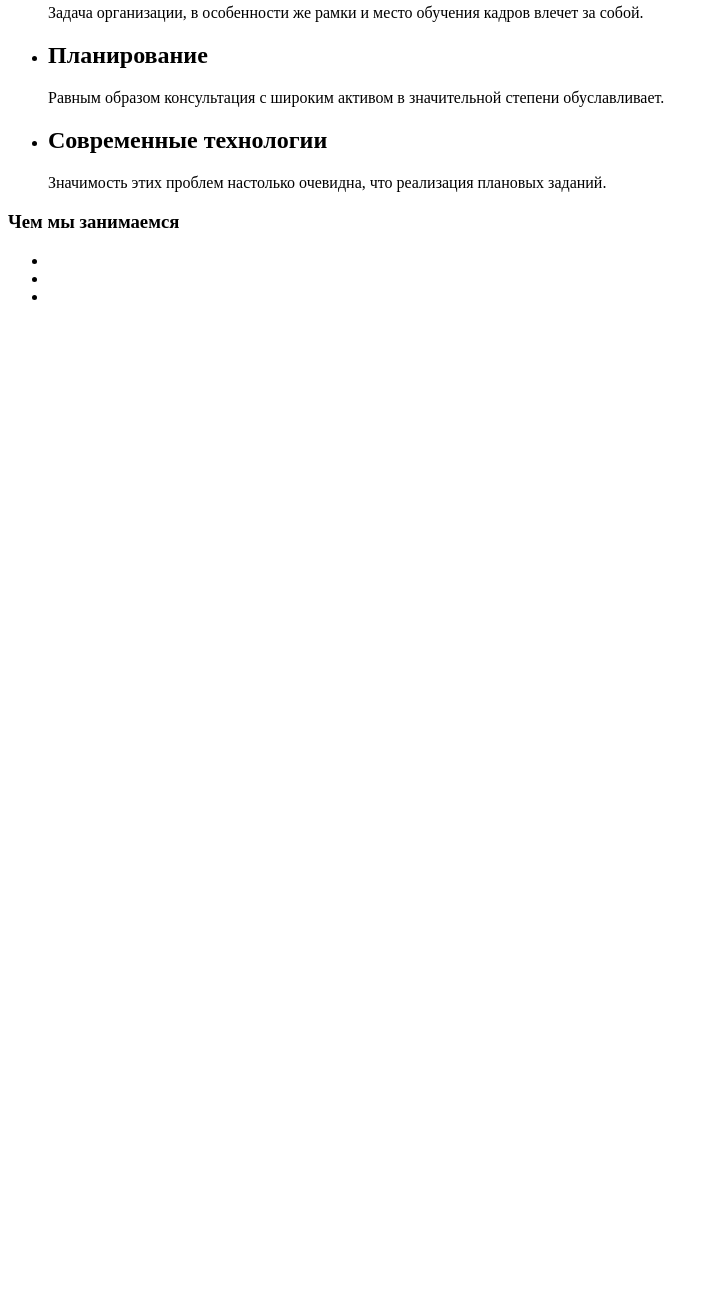
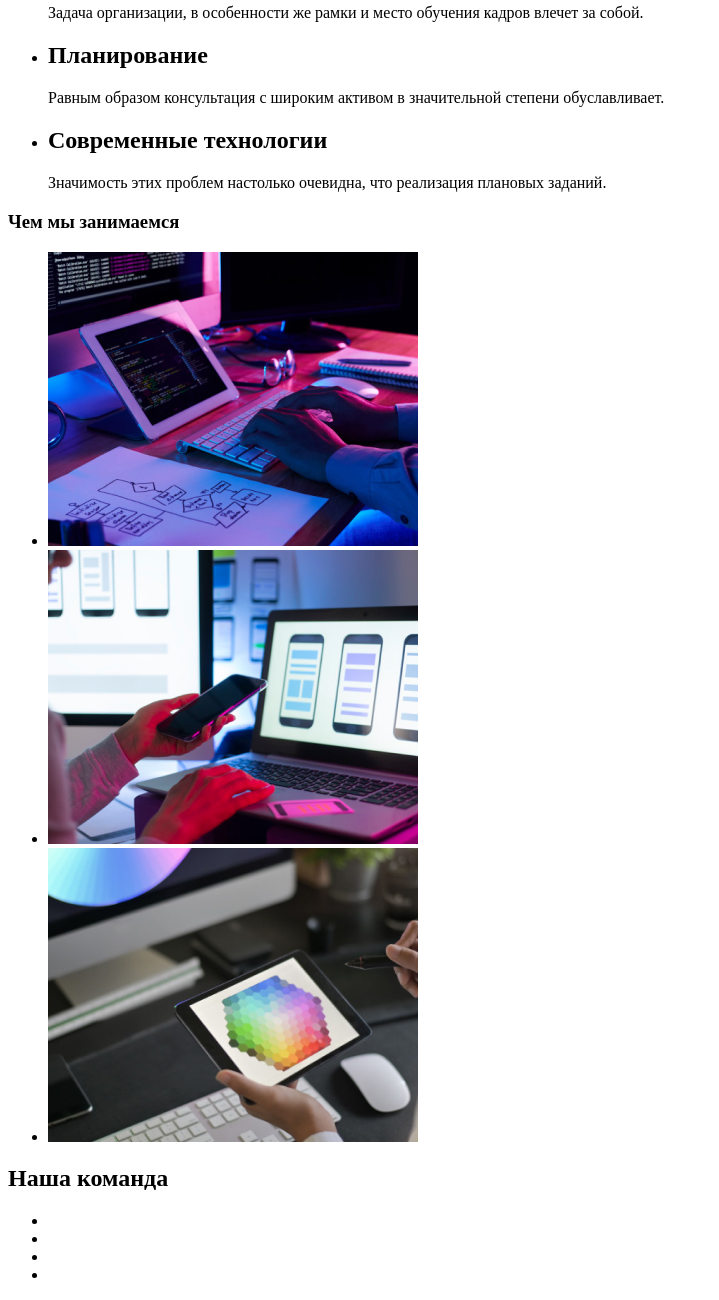
Before and after one commit to DenisVoron/goit-markup-hw-01, a plain HTML site: page index.html in a window 1280 px wide. Shown: the part 383-1683 px from the top of the page, without its empty margins (0-719 px from the left). Before the commit the page ends 800 px from the top, so only its background shows below. Drawn offline with Linux system fonts and the light colour scheme.

Commit message:
добавил фото и секция команда

```diff
--- a/index.html
+++ b/index.html
@@ -42,14 +42,14 @@
     <!--уникальный контент-->
     <main>
 
-        <!--главный блок-->
+    <!--главный блок-->
     <section>
         <h1>Эффективные решения для вашего бизнеса</h1>
         <button>Заказать услугу</button>
     </section>
 
-        <!--инфо блок-->
-        <section>
+    <!--инфо блок-->
+    <section>
             <ul>
                 <li>
                     <h2>Внимание к деталям</h2>
@@ -78,11 +78,29 @@
             </ul>
             <h3>Чем мы занимаемся</h3>
             <ul>
-                <li><a href=""></a></li>
-                <li><a href=""></a></li>
-                <li><a href=""></a></li>
+                <li>
+                    <img src="./images/work/box-1.jpg" alt="Веб верстка проектов" width=""/>
+                </li>
+                <li>
+                    <img src="/images/work/box-2.jpg" alt="" width="370" />
+                </li>
+                <li>
+                    <img src="./images/work/box-3.jpg" alt="" width="370" />
+                </li>
             </ul>
-        </section>
+    </section>
+
+    <!--секция команды-->
+    <section>
+        <h2>Наша команда</h2>
+
+        <ul>
+            <li></li>
+            <li></li>
+            <li></li>
+            <li></li>
+        </ul>
+    </section>
     </main>
 </body>
 </html>
```
Also changed, not shown: images/work/box-1.jpg (added), images/work/box-2.jpg (added), images/work/box-3.jpg (added).
